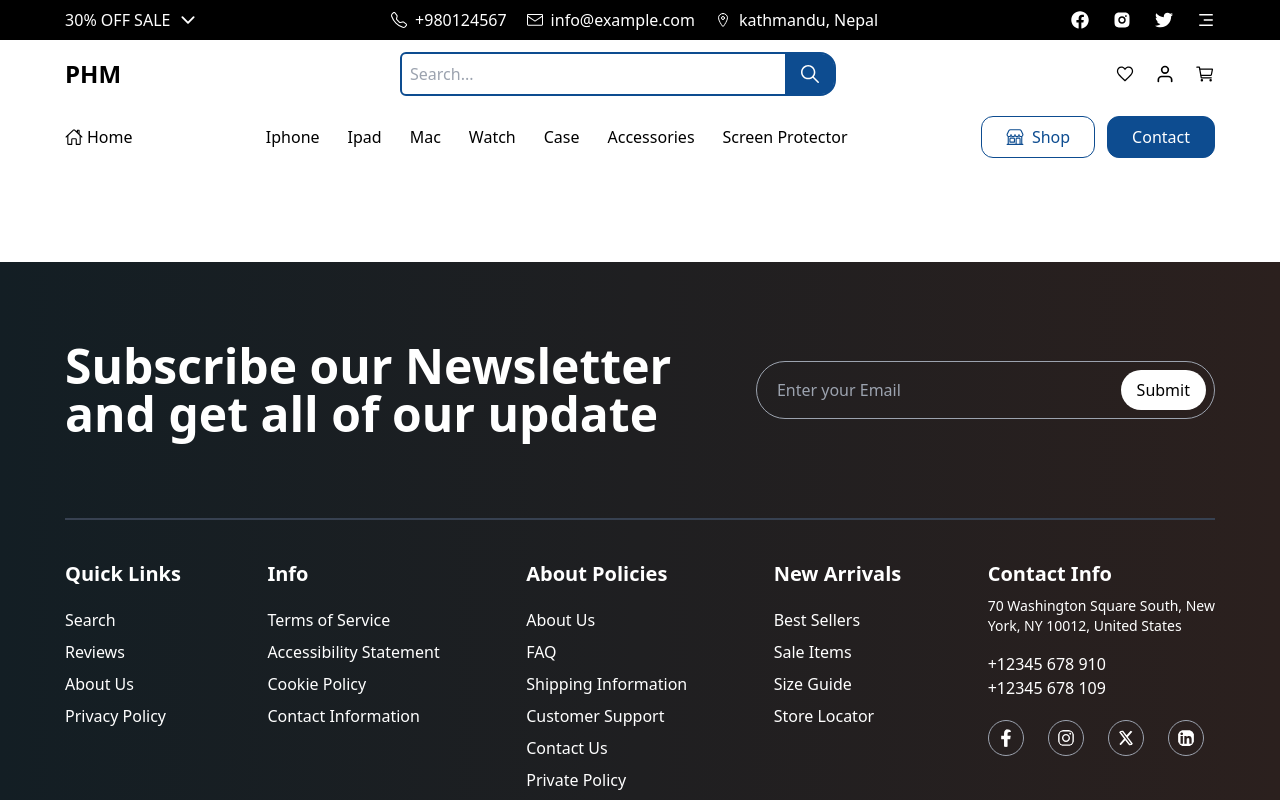
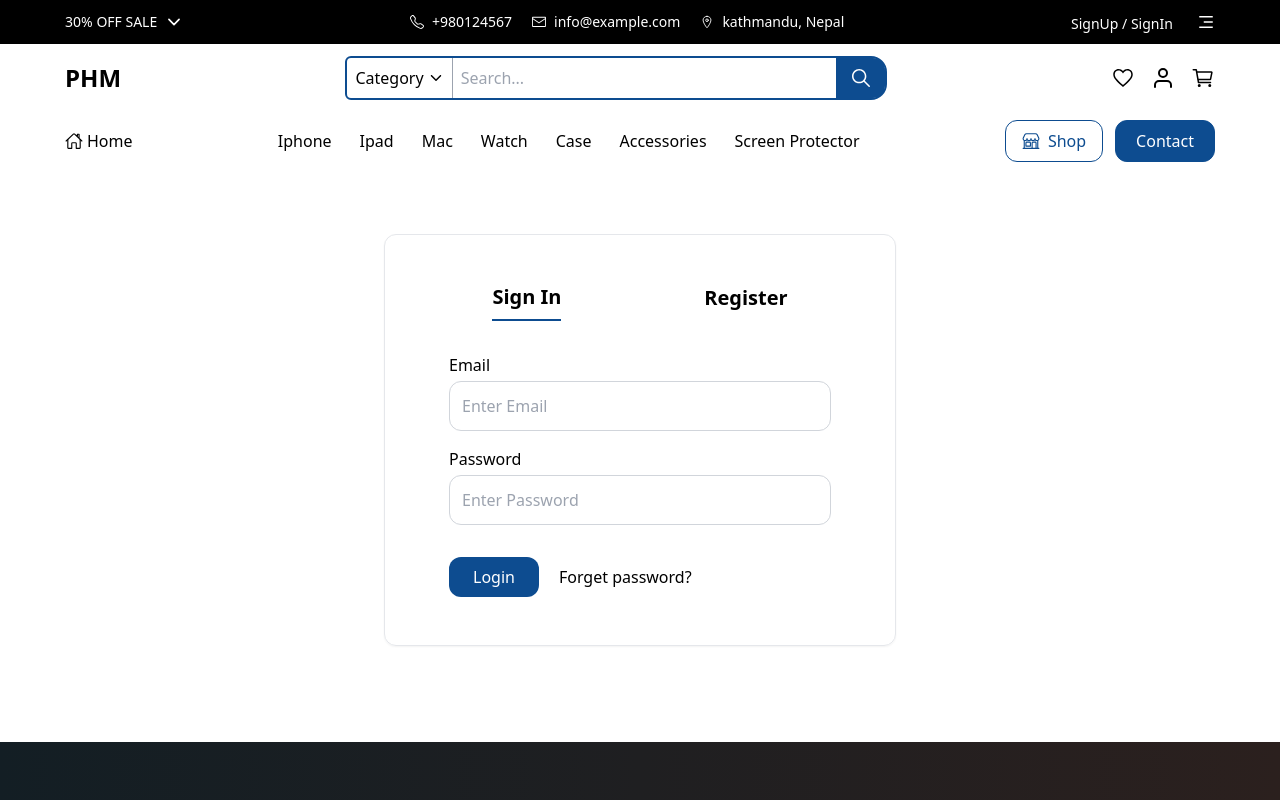
Before and after one commit to Megan021/PMH, a React (Vite) app: page /signin in a window 1280 px wide. Shown: the top 800 px of the page. Built offline with nearby package versions, Linux system fonts and the light colour scheme.

Commit message:
changes in navbar and header section and created signup/registration page

```diff
--- a/src/App.jsx
+++ b/src/App.jsx
@@ -7,6 +7,7 @@ import { BrowserRouter as Router, Routes, Route } from "react-router-dom";
 import { useEffect } from "react";
 import { useLocation } from "react-router-dom";
 import Shop from "./pages/Shop";
+import SignIn from "./pages/SignIn";
 
 export default function App() {
   const ScrollToTop = () => {
@@ -29,6 +30,7 @@ export default function App() {
           <Route path="/" element={<LandingPage />} />
           <Route path="/productDetails" element={<ProductDetails />} />
           <Route path="/shop" element={<Shop />} />
+          <Route path="/signin" element={<SignIn />} />
         </Routes>
         <Footer />
         <ScrollOnTop />
--- a/src/components/Header.jsx
+++ b/src/components/Header.jsx
@@ -1,30 +1,40 @@
 import React, { useState } from "react";
 import { BsTelephone } from "react-icons/bs";
 import { GoMail } from "react-icons/go";
-import { IoLocationOutline, IoChevronDown, IoHomeOutline, IoStorefrontOutline } from "react-icons/io5";
-import { FaFacebook, FaTwitter } from "react-icons/fa";
-import { RiInstagramFill, RiMenu3Fill, RiCloseFill } from "react-icons/ri";
-import { Link } from "react-scroll";
+import {
+  IoLocationOutline,
+  IoChevronDown,
+  IoHomeOutline,
+  IoStorefrontOutline,
+} from "react-icons/io5";
+import { RiMenu3Fill } from "react-icons/ri";
 import { RxCross2 } from "react-icons/rx";
+import { Link } from "react-router-dom";
+import { motion } from "framer-motion";
 
 const Header = () => {
   const [isMenuOpen, setIsMenuOpen] = useState(false);
+  const [isPromoOpen, setIsPromoOpen] = useState(false);
 
   const toggleMenu = () => {
     setIsMenuOpen(!isMenuOpen);
+  };
+
+  const togglePromo = () => {
+    setIsPromoOpen(!isPromoOpen);
   };
 
   return (
     <>
       <div className="bg-black text-white px-4 lg:px-0">
         <div className="container  py-2 flex justify-between items-center">
-        <div className="cursor-pointer">
-            <Link to="sale" smooth={true} offset={-20}>
-            <p className="flex items-center gap-2">30% OFF SALE <IoChevronDown className="text-xl" /></p>
-            </Link>
+          <div className="text-sm">
+            <button onClick={togglePromo} className="flex items-center gap-2">
+              30% OFF SALE <IoChevronDown className="text-lg" />
+            </button>
           </div>
 
-          <div className="hidden lg:block">
+          <div className="hidden lg:block text-sm">
             <ul className="flex gap-5">
               <li className="flex items-center gap-2">
                 <BsTelephone />
@@ -41,19 +51,11 @@ const Header = () => {
             </ul>
           </div>
 
-
-
           <div>
             <ul className="flex gap-6 text-lg ">
-              <li>
-                <FaFacebook />
-              </li>
-              <li>
-                <RiInstagramFill />
-              </li>
-              <li>
-                <FaTwitter />
-              </li>
+              <Link to="/signin">
+                <button className="text-sm">SignUp / SignIn</button>
+              </Link>
               <button onClick={toggleMenu} className="hidden lg:block">
                 <RiMenu3Fill />
               </button>
@@ -61,6 +63,40 @@ const Header = () => {
           </div>
         </div>
       </div>
+
+      {/* Promo div with sliding animation */}
+      <motion.div
+        initial={{ y: "-100%", opacity: 0 }} // Initial state
+        animate={{
+          y: isPromoOpen ? 0 : "-100%",
+          opacity: isPromoOpen ? 1 : 0,
+        }} // Animate based on isPromoOpen state
+        transition={{ duration: 0.3 }} // Animation duration
+        className="bg-gray-50 text-black p-4 fixed top-0 left-0 w-full z-40 border shadow"
+      >
+        <div className="container flex justify-between items-center relative">
+
+          <div className="flex flex-col-reverse md:flex-row justify-between py-14 gap-10  lg:gap-40 items-center">
+            <div className="flex-1">
+              <h2 className="text-lg font-semibold uppercase">Get 30% off on all products!</h2>
+              <p className="py-4">
+                Save on tons of crowd favorites just in time for the school year
+                and beyond. No code needed, ends 8/22.
+              </p>
+              <button className="uppercase underline underline-offset-4">Shop now</button>
+            </div>
+            <div className="flex-1 class">
+              <img src="/images/promo.jpg" alt="promotion" className="w-full md:w-[90%] rounded-xl" />
+            </div>
+          </div>
+          <button
+            onClick={togglePromo}
+            className="text-xl font-semibold absolute top-1 right-0"
+          >
+            <RxCross2 />
+          </button>
+        </div>
+      </motion.div>
 
       {isMenuOpen && (
         <div
@@ -78,10 +114,7 @@ const Header = () => {
             <Link to="/">
               <h1 className="text-xl font-semibold">PHM</h1>
             </Link>
-              <RxCross2
-                className="cursor-pointer text-xl"
-                onClick={toggleMenu}
-              />
+            <RxCross2 className="cursor-pointer text-xl" onClick={toggleMenu} />
           </div>
           <hr className="border border-gray-200 my-4" />
           <li className="mb-4">
--- a/src/components/Landing Page/OurBrands.jsx
+++ b/src/components/Landing Page/OurBrands.jsx
@@ -4,10 +4,10 @@ import { BsArrowRightShort } from "react-icons/bs";
 const OurBrands = () => {
   return (
     <>
-      <div  className="container pt-24 ">
+      <div  className="container pt-24">
         <h2 className="uppercase font-medium text-2xl text-center">
           our famous brands
-        </h2>{" "}
+        </h2>
         <hr className="w-[10%] mt-1 border border-gray-400 mx-auto" />
         <div className="flex justify-between pt-10 overflow-scroll lg:overflow-hidden">
           <img
--- a/src/components/Navbar.jsx
+++ b/src/components/Navbar.jsx
@@ -17,9 +17,14 @@ import { IoStorefrontOutline } from "react-icons/io5";
 const Navbar = () => {
   const [offScreenNav, setOffScreenNav] = useState(false);
   const [isDropdownVisible, setDropdownVisible] = useState(false);
+  const [isCategoryVisible, setCategoryVisible] = useState(false);
 
   const toggleDropdown = () => {
     setDropdownVisible(!isDropdownVisible);
+  };
+
+  const toggleDropCategory = () => {
+    setCategoryVisible(!isCategoryVisible);
   };
 
   const toggleNav = () => {
@@ -48,6 +53,35 @@ const Navbar = () => {
         </div>
 
         <div className="hidden lg:flex bg-transparent border-2 border-[#0D4C90] rounded-md rounded-r-2xl">
+        <button
+            className="border-r px-2 border-gray-400 capitalize flex items-center gap-1"
+            onClick={toggleDropCategory}
+          >
+            category
+            <IoIosArrowDown />
+          </button>
+          <AnimatePresence>
+          {isCategoryVisible && (
+            <motion.div
+              initial={{ opacity: 0, y: -10 }}
+              animate={{ opacity: 1, y: 0 }}
+              exit={{ opacity: 0, y: -10 }}
+              transition={{ duration: 0.2 }}
+              className="absolute mt-12 bg-white border border-gray-400 rounded-xl shadow-lg z-10"
+            >
+              <ul className="py-2">
+                {categories.map((category, index) => (
+                  <li
+                    key={index}
+                    className="px-4 py-2 hover:bg-gray-100 cursor-pointer"
+                  >
+                    <Link to={category.path}>{category.name}</Link>
+                  </li>
+                ))}
+              </ul>
+            </motion.div>
+          )}
+        </AnimatePresence>
           <input
             type="text"
             placeholder="Search..."
@@ -147,7 +181,7 @@ const Navbar = () => {
           </div>
         </div>
 
-        <div className="lg:flex hidden gap-1 md:gap-5 text-xl">
+        <div className="lg:flex hidden gap-1 md:gap-4 text-2xl">
           <Link>
             <IoMdHeartEmpty />
           </Link>
@@ -226,9 +260,9 @@ const Navbar = () => {
 
         <div className="flex items-center gap-3">
           <Link to="/shop">
-          <button className="flex items-center gap-2 rounded-xl border border-[#0D4C90] text-[#0D4C90] p-2 px-6 hover:bg-[#0D4C90] hover:text-white duration-300"><IoStorefrontOutline className="text-lg" />Shop</button>
+          <button className="flex items-center gap-2 rounded-xl border border-[#0D4C90] text-[#0D4C90] p-2 px-4 hover:bg-[#0D4C90] hover:text-white duration-300"><IoStorefrontOutline className="text-lg" />Shop</button>
           </Link>
-          <button className="p-2 px-6 bg-[#0D4C90] border border-[#0D4C90] text-white rounded-xl">
+          <button className="p-2 px-5 bg-[#0D4C90] border border-[#0D4C90] text-white rounded-xl">
             Contact
           </button>
         </div>
--- /dev/null
+++ b/src/pages/SignIn.jsx
@@ -0,0 +1,131 @@
+import React, { useState } from "react";
+import { motion } from "framer-motion";
+
+const SignIn = () => {
+  const [showForm, setShowForm] = useState("signin");
+
+  const handleButtonClick = (formType) => {
+    setShowForm(formType);
+  };
+
+  const fadeVariant = {
+    hidden: { opacity: 0 },
+    visible: { opacity: 1 },
+  };
+  return (
+    <div className="px-4 lg:px-0">
+      <div className="container mt-16 border border-gray-200 rounded-xl shadow-sm md:w-[70%] lg:w-[40%] mx-auto px-6 lg:p-16 lg:py-12 py-8">
+        <div className="flex justify-around gap-14 mb-8">
+          <button className={`text-xl font-semibold pb-2 ${showForm === "signin" ? "border-b-2 border-[#0D4C90]" : ""}`}
+            onClick={() => handleButtonClick("signin")}>
+            Sign In
+          </button>
+          <button className={`text-xl font-semibold pb-2 ${showForm === "register" ? "border-b-2 border-[#0D4C90]" : ""}`}
+          onClick={() => handleButtonClick("register")}>
+          Register
+        </button>
+        </div>
+
+        <div>
+          {showForm === "signin" && (
+            <motion.form
+              action=""
+              initial="hidden"
+              animate="visible"
+              exit="hidden"
+              variants={fadeVariant}
+              transition={{ duration: 0.5 }}
+            >
+              <div className="flex flex-col mb-4">
+                <label htmlFor="" className="mb-1">
+                  Email
+                </label>
+                <input
+                  type="text"
+                  placeholder="Enter Email"
+                  className="border rounded-xl border-gray-300 focus:outline-none p-3"
+                />
+              </div>
+              <div className="flex flex-col mb-8">
+                <label htmlFor="" className="mb-1">
+                  Password
+                </label>
+                <input
+                  type="text"
+                  placeholder="Enter Password"
+                  className="border rounded-xl border-gray-300 focus:outline-none p-3"
+                />
+              </div>
+              <div className="flex items-center gap-5">
+                <button className="p-2 rounded-xl px-6 bg-[#0D4C90] text-white ">
+                  Login
+                </button>
+                <button>Forget password?</button>
+              </div>
+            </motion.form>
+          )}
+
+          {showForm === "register" && (
+            <motion.form
+              action=""
+              initial="hidden"
+              animate="visible"
+              exit="hidden"
+              variants={fadeVariant}
+              transition={{ duration: 0.5 }}
+            >
+              {/* Registration form fields go here */}
+              <div className="flex flex-col mb-4">
+                <label htmlFor="" className="mb-1">
+                  Full Name
+                </label>
+                <input
+                  type="text"
+                  placeholder="Enter Full Name"
+                  className="border rounded-xl border-gray-300 focus:outline-none p-3"
+                />
+              </div>
+              <div className="flex flex-col mb-4">
+                <label htmlFor="" className="mb-1">
+                  Email
+                </label>
+                <input
+                  type="text"
+                  placeholder="Enter Email"
+                  className="border rounded-xl border-gray-300 focus:outline-none p-3"
+                />
+              </div>
+              <div className="flex flex-col mb-8">
+                <label htmlFor="" className="mb-1">
+                  Password
+                </label>
+                <input
+                  type="text"
+                  placeholder="Enter Password"
+                  className="border rounded-xl border-gray-300 focus:outline-none p-3"
+                />
+              </div>
+              <div className="flex flex-col mb-8">
+                <label htmlFor="" className="mb-1">
+                  Confirm Password
+                </label>
+                <input
+                  type="text"
+                  placeholder="Enter Confirm Password"
+                  className="border rounded-xl border-gray-300 focus:outline-none p-3"
+                />
+              </div>
+              <div className="flex items-center gap-5">
+                <button className="p-2 rounded-xl px-6 bg-[#0D4C90] text-white ">
+                  Register
+                </button>
+              </div>
+            </motion.form>
+          )}
+        </div>
+      </div>
+    </div>
+  );
+};
+
+export default SignIn;
```
Also changed, not shown: public/images/promo.jpg (added). Lines whose indentation alone changed are shown as unchanged.
